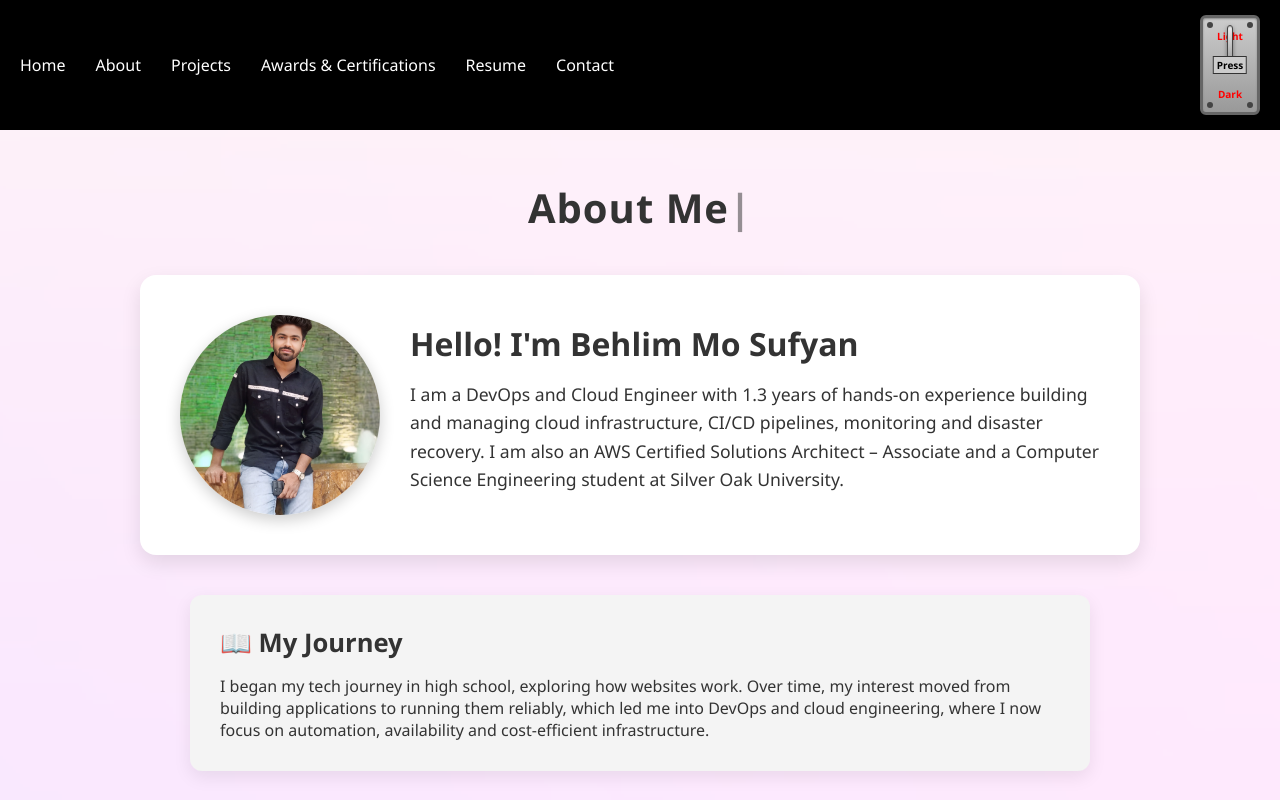
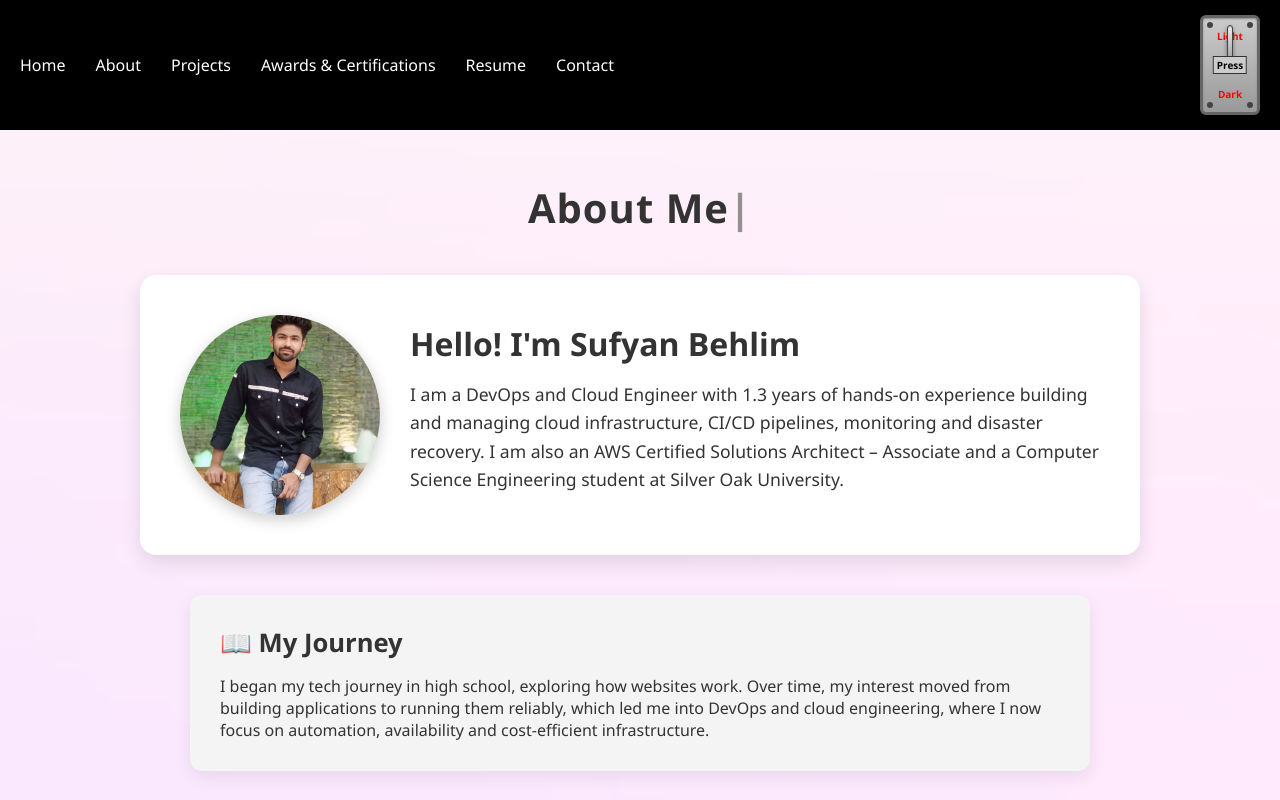
Before and after one commit to sufyan3018/portfolio, a plain HTML site: page index.html in a window 1280 px wide. Shown: the top 800 px of the page. Drawn offline with Linux system fonts and the light colour scheme.

Commit message:
Refactor index.html structure and content

```diff
--- a/index.html
+++ b/index.html
@@ -285,7 +285,7 @@
   <div class="about-section">
     <img src="your-photo.jpg" alt="Sufyan's Profile Photo" />
     <div class="about-text">
-      <h2>Hello! I'm Behlim Mo Sufyan</h2>
+      <h2>Hello! I'm Sufyan Behlim</h2>
       <p>I am a DevOps and Cloud Engineer with 1.3 years of hands-on experience building and managing cloud infrastructure, CI/CD pipelines, monitoring and disaster recovery. I am also an AWS Certified Solutions Architect – Associate and a Computer Science Engineering student at Silver Oak University.</p>
     </div>
   </div>
```
